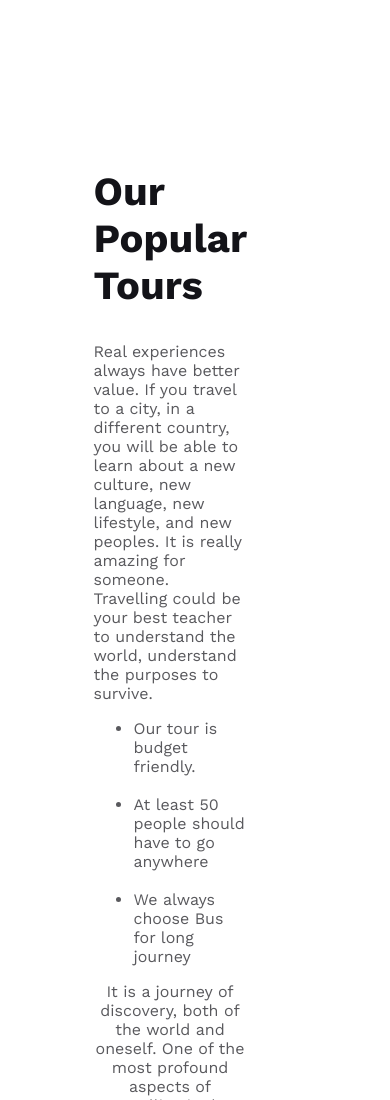
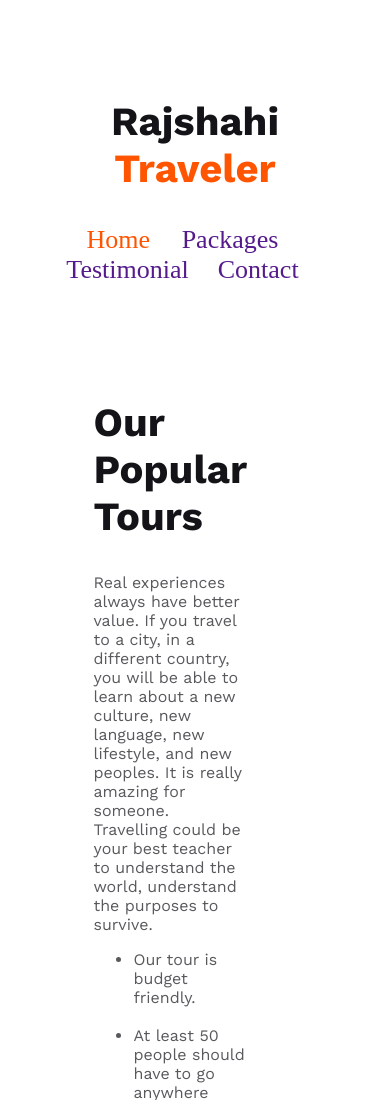
Before and after one commit to sabbir-hossen66/Rajshahi-Traveler, a plain HTML site: page index.html in a window 390 px wide. Shown: the top 1100 px of the page. Drawn offline with nearby package versions, Linux system fonts and the light colour scheme.

Commit message:
header responsive is done

```diff
--- a/index.html
+++ b/index.html
@@ -11,7 +11,18 @@
 <body>
     <!-- here is header section -->
     <header>
+        <nav class="header-nav">
+            <div>
+                <h2 class="primary-main-title">Rajshahi <span class="text-orange-color">Traveler</span></h2>
+            </div>
+            <div class="pages-name">
+                <a href=""><span class="text-orange-color"> Home </span></a>
+                <a href="">Packages </a>
+                <a href="">Testimonial</a>
+                <a href="">Contact</a>
+            </div>
 
+        </nav>
     </header>
     <!-- here is main section -->
     <main>
@@ -157,7 +168,7 @@
     </main>
     <!-- footer section is here -->
     <footer>
-        <h2 class="footer-title">Rajshahi <span class="footer-orange-color">Traveler</span></h2>
+        <h2 class="footer-title">Rajshahi <span class="text-orange-color">Traveler</span></h2>
         <p class="gray-color-section-text">If you want to explore the sea world, you need to know scuba diving. <br>
             Language
             is also one of the
--- a/styles/style.css
+++ b/styles/style.css
@@ -35,6 +35,31 @@ body {
 
 }
 
+.text-orange-color {
+    color: #FF5400;
+}
+
+
+/* -------------Header------------ */
+header {
+    margin: -70px;
+    margin-bottom: 80px;
+}
+
+.header-nav {
+    display: flex;
+    justify-content: space-between;
+    text-align: center;
+    align-items: center;
+
+}
+
+.pages-name a {
+    font-size: 26px;
+    /* padding: 5px; */
+    margin-right: 25px;
+    text-decoration: none;
+}
 
 /*-----------------  Popular Tour Section is here -------------------*/
 
@@ -230,9 +255,7 @@ h1 {
     text-align: center;
 }
 
-.footer-orange-color {
-    color: #FF5400;
-}
+
 
 
 
@@ -243,7 +266,12 @@ h1 {
 
 /* mdeia query is here  */
 
-
+/* ------------header section-------------- */
+@media screen and (max-width:576px) {
+    .header-nav {
+        flex-direction: column;
+    }
+}
 
 /* ---------- here is the popular tour section --------------*/
 @media screen and (max-width:576px) {
```
